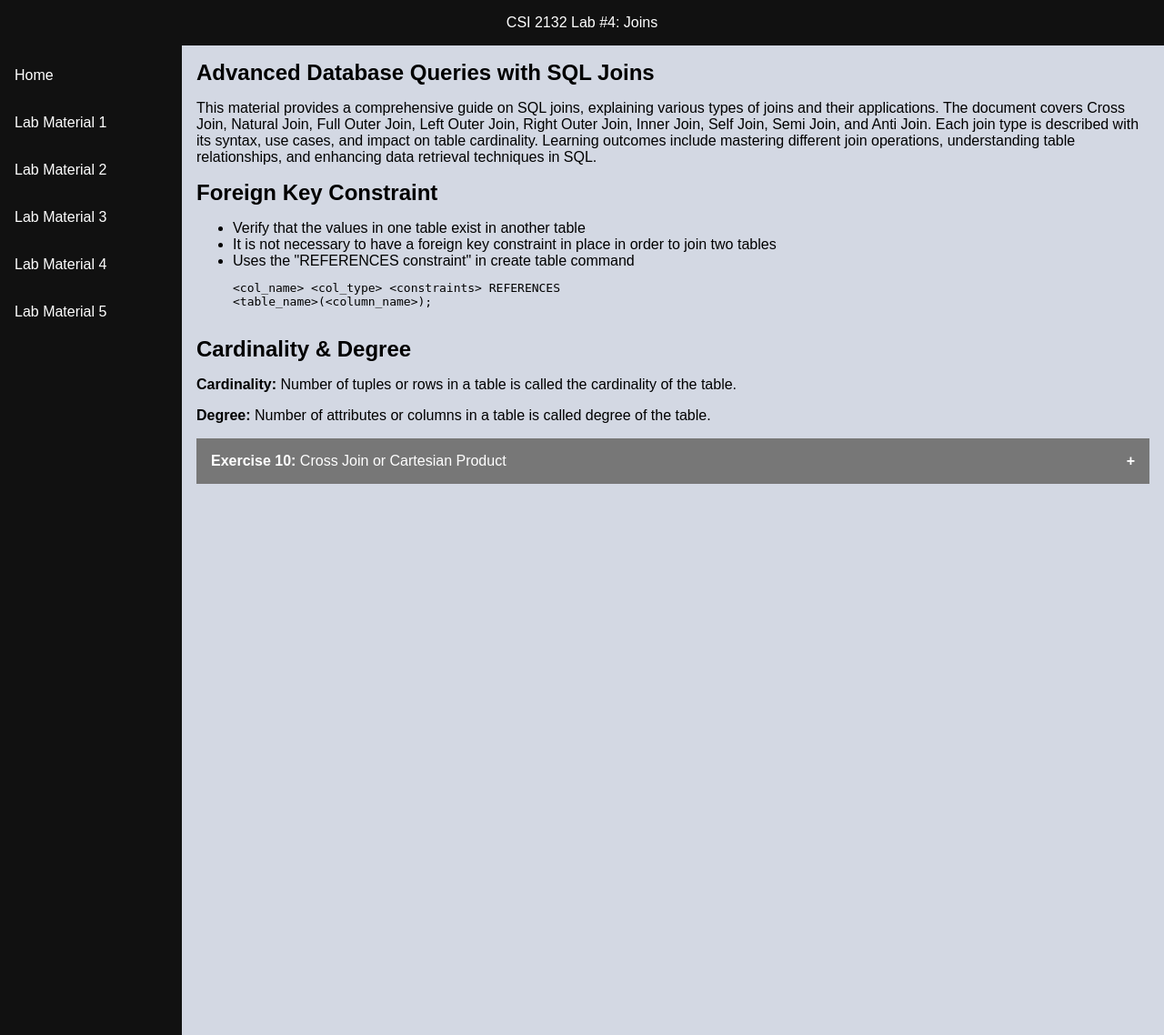
After one commit to Maha-Muthu/query-craft, a Flask app: page /lab-material-four in a window 1280 px wide. The commit adds this page. Shown: the whole page at 91% size. Run offline with Flask 2, Linux system fonts and the light colour scheme; some libraries are stand-ins or nearby versions.

Commit message:
Lab 4 Material

```diff
--- a/app.py
+++ b/app.py
@@ -92,6 +92,14 @@ def lab_material_two():
 def lab_material_three():
     return render_template('lab-material-three.html')
 
+@app.route('/lab-material-four')
+def lab_material_four():
+    return render_template('lab-material-four.html')
+
+@app.route('/lab-material-five')
+def lab_material_five():
+    return render_template('lab-material-five.html')
+
 @app.route('/practice-query-one')
 def practice_query_one():
     return render_template('practice-query-one.html')
--- /dev/null
+++ b/templates/lab-material-four.html
@@ -0,0 +1,102 @@
+<!DOCTYPE html>
+<html lang="en">
+
+<head>
+    <meta charset="UTF-8">
+    <meta name="viewport" content="width=device-width, initial-scale=1.0">
+    <title>Databases Lab 4</title>
+    <link rel="stylesheet" href="static/css/page-skeleton-design.css">
+    <link rel="stylesheet" href="static/css/collapsible-design.css">
+    <link rel="stylesheet" href="static/css/query-input-design.css">
+</head>
+
+<body>
+    <header>CSI 2132 Lab #4: Joins</header>
+    <div class="container">
+        <nav>
+            <a href="{{ url_for('student_homepage') }}">Home</a>
+            <br>
+            <a href="{{ url_for('lab_material_one') }}">Lab Material 1</a>
+            <br>
+            <a href="{{ url_for('lab_material_two') }}">Lab Material 2</a>
+            <br>
+            <a href="{{ url_for('lab_material_three') }}">Lab Material 3</a>
+            <br>
+            <a href="#">Lab Material 4</a>
+            <br>
+            <a href="{{ url_for('lab_material_five') }}">Lab Material 5</a>
+        </nav>
+        <main>
+            <h2>Advanced Database Queries with SQL Joins</h2>
+            <p>
+                This material provides a comprehensive guide on SQL joins, explaining various types of joins and their
+                applications. The document covers Cross Join, Natural Join, Full Outer Join, Left Outer Join, Right
+                Outer Join, Inner Join, Self Join, Semi Join, and Anti Join. Each join type is described with its
+                syntax, use cases, and impact on table cardinality. Learning outcomes include mastering different join
+                operations, understanding table relationships, and enhancing data retrieval techniques in SQL.
+            </p>
+            <h2>Foreign Key Constraint</h2>
+            <ul>
+                <li>Verify that the values in one table exist in another table</li>
+                <li>It is not necessary to have a foreign key constraint in place in order
+                    to join two tables</li>
+                <li> Uses the "REFERENCES constraint" in create table command
+                    <pre>
+&lt;col_name&gt; &lt;col_type&gt; &lt;constraints&gt; REFERENCES
+&lt;table_name&gt;(&lt;column_name&gt;);
+                    </pre>
+                </li>
+            </ul>
+            <h2>Cardinality & Degree</h2>
+            <p><b>Cardinality:</b> Number of tuples or rows in a table is
+                called the cardinality of the table.</p>
+            <p><b>Degree:</b> Number of attributes or columns in a table is
+                called degree of the table.
+            </p>
+            <button class="collapsible"><b>Exercise 10:</b> Cross Join or Cartesian Product</button>
+            <div class="content">
+                <br>
+                <ul>
+                    <li>Table A (Cardinality m)</li>
+                    <li>Table B (Cardinality n)</li>
+                    <li>Every column of Table A is
+                        matched with every column of
+                        Table B.</li>
+                    <li>Cross join table of A and B
+                        (cardinality m * n)</li>
+                    <li>Syntax:</li>
+                    <pre>
+SELECT &lt;column_names&gt; FROM &lt;table_name&gt; CROSS JOIN &lt;table_name&gt;;
+                    </pre>
+                    <li>Use Case: Normal uses are for checking the database server's performance.</li>
+                </ul>
+                <p>List all possible combinations of customers and artworks, regardless of whether the customer has
+                    shown interest in the artwork.</p>
+                <form class="queryForm">
+                    <input type="text" class="query" placeholder="Query" required>
+                    <br><br>
+                    <input type="submit" value="Execute Query">
+                    <div class="alert-container"></div>
+                </form>
+                <br>
+                <button class="collapsible">Update Data From Art Work Tables</button>
+                <div class="content">
+                    <br><br>
+                    <h3>List all possible combinations of customers and artworks, regardless of whether the customer has
+                        shown interest in the artwork.</h3>
+                    <p>SELECT *
+                        FROM laboratories.Customer
+                        CROSS JOIN laboratories.Artwork;
+                    </p>
+                    <br>
+                </div>
+                <br>
+            </div>
+
+        </main>
+    </div>
+    <script src="static/js/query-execution.js"></script>
+    <script src="static/js/collapsiblescript.js"></script>
+</body>
+
+</html>
--- a/templates/lab-material-three.html
+++ b/templates/lab-material-three.html
@@ -22,9 +22,9 @@
             <br>
             <a href="#">Lab Material 3</a>
             <br>
-            <a href="#">Lab Material 4</a>
+            <a href="{{ url_for('lab_material_four') }}">Lab Material 4</a>
             <br>
-            <a href="#">Lab Material 5</a>
+            <a href="{{ url_for('lab_material_five') }}">Lab Material 5</a>
         </nav>
         <main>
             <h2>More SQL Commands: Drop, Alter, and Query</h2>
@@ -228,7 +228,7 @@ ON DELETE CASCADE
                     </ul>
                 </li>
             </ul>
-            <h3>Backup & Restore</h3>
+            <h2>Backup & Restore</h2>
             <p><b>Backup:</b> A snapshot of the database (including data and structure) at any point in time. Generates
                 a
                 data file *.backup that you save on disk.</p>
```
Also changed, not shown: templates/lab-material-five.html (added, +46 -0 lines), templates/lab-material-one.html (+5 -5 lines), templates/lab-material-two.html (+4 -4 lines).
